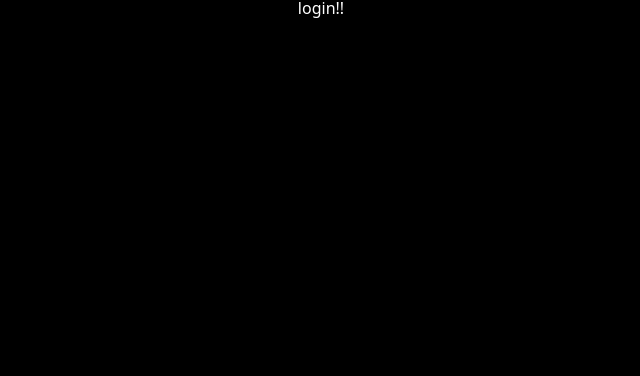
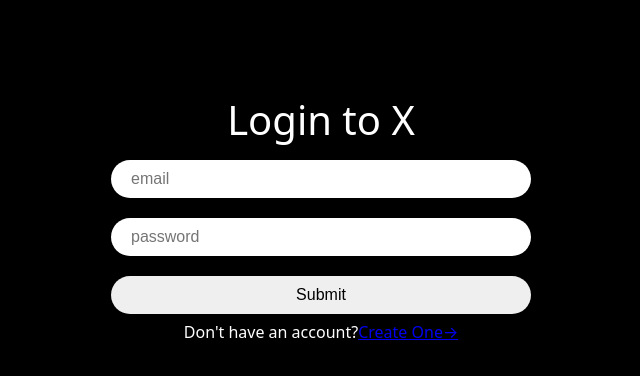
Before and after one commit to srchae/twitter-project, a React (Vite) app: page /login in a window 1280 px wide. Shown: the top 376 px of the page, without its empty margins (319-959 px from the left). Built offline with nearby package versions, Linux system fonts and the light colour scheme; the HTML template or start-up script is replaced by a standard one.

Commit message:
로그인 및 계정생성 페이지 라우팅 및 에러처리

```diff
--- a/src/App.tsx
+++ b/src/App.tsx
@@ -9,12 +9,14 @@
 import { useEffect, useState } from "react";
 import LoadingScreen from "./components/loading-screen";
 import { auth } from "./firebase";
+import ProtectedRoutes from "./components/protected-routes";
 
-// Layout이 먼저 렌더된 후 Home이 렌더
+// Layout이 먼저 렌더된 후 Home이 render
+// ProtectedRoutes의 children은 <Home/>과 <Profile/>이 될 수 있음
 const router = createBrowserRouter([
   {
     path: "/",
-    element: <Layout />,
+    element: <ProtectedRoutes><Layout /></ProtectedRoutes>,
     children: [
       {
         path: "",
--- /dev/null
+++ b/src/components/protected-routes.tsx
@@ -0,0 +1,16 @@
+import React from "react";
+import { auth } from "../firebase";
+import { Navigate } from "react-router";
+
+export default function ProtectedRoutes({children} : {children:React.ReactNode}) {
+    /* firebase(auth)에 user 정보를 요청 */
+    // currentUser : user의 로그인 여부를 알려줌
+    // 로그인 된 user의 값을 넘겨주거나, null 값을 return
+    const user = auth.currentUser;
+
+    // user가 로그인을 안 했을 경우는 Navigate를 통해 로그인 페이지(login.tsx)로 redirection!
+    if(user === null) {
+        return <Navigate to="/login"/>
+    }
+    return children;
+}
--- a/src/routes/create-account.tsx
+++ b/src/routes/create-account.tsx
@@ -3,6 +3,8 @@
 import styled from "styled-components";
 import { auth } from "../firebase";
 import { Navigate, useNavigate } from "react-router";
+import { FirebaseError } from "@firebase/util";
+import { Link } from "react-router-dom";
 
 const Wrapper = styled.div`
     height: 100%;
@@ -15,6 +17,7 @@
 
 const Form = styled.form`
     margin-top: 50px;
+    margin-bottom: 10px;
     display: flex;
     flex-direction: column;
     align-items: center;
@@ -43,6 +46,13 @@
 const Error = styled.span`
     font-weight: 600;
     color: tomato;
+`;
+
+const Switcher = styled.span`
+    margin-top: 20px,
+    a {
+        color: #1d9bf0;
+    }
 `;
 
 
@@ -74,7 +84,7 @@
     const onSubmit = async (e : React.FormEvent<HTMLFormElement>) => {
         // onSubmit 할 때 작동되는 이동 혹은 새로고침 막는 동작
         e.preventDefault();
-
+        setError("");
         // 로딩 중이거나 혹은 필수값(name, email, password)이 빈 값일 경우에는 해당 함수를 일찍 종료
         if (isLoading || name === "" || email === "" || password === "") return;
 
@@ -101,6 +111,11 @@
 
         } catch (e) {
             // 에러 처리를 위해 남겨둔 부분입니둥
+            // FirebaseError: Firebase: Error (auth/email-already-in-use).
+            // console.log(e)
+            if(e instanceof FirebaseError) {
+                setError(e.message);
+            }
         } finally {
             setLoading(false);
         }
@@ -108,12 +123,15 @@
         }
     return <Wrapper>
         <Form onSubmit={onSubmit}>
-            <Title>Join X</Title>
+            <Title>Join to X</Title>
             <Input onChange={onChange} name="name" value={name} placeholder="name" type="text" required/>
             <Input onChange={onChange} name="email" value={email} placeholder="email" type="email" required/>
             <Input onChange={onChange} name="password" value={password} placeholder="password" type="password" required/>
             <Input type="submit" value={isLoading ? "Loading..." : "Submit"}/>
         </Form>
-        {error !== "" ? <Error>form을 올바르게 입력해주세요.</Error> : null}
+        {error !== "" ? <Error>Firebase: Error (auth/email-already-in-use).</Error> : null}
+        <Switcher>
+            Already have an account? <Link to="/login">Login to&rarr;</Link>
+        </Switcher>
     </Wrapper>
 }
--- a/src/routes/home.tsx
+++ b/src/routes/home.tsx
@@ -1,7 +1,13 @@
+import { auth } from "../firebase"
 
 export default function Home() {
+    const Logout = () => {
+        auth.signOut();
+    }
     return (
-        <h1>여기는 home이다!</h1>
+        <h1>
+        <button onClick={Logout}>logout!!!</button>
+        </h1>
     )
 
 }
--- a/src/routes/login.tsx
+++ b/src/routes/login.tsx
@@ -1,7 +1,106 @@
+import { useState } from "react";
+import styled from "styled-components";
+import { FirebaseError } from "@firebase/util";
+import { useNavigate } from "react-router";
+import { signInWithEmailAndPassword } from "@firebase/auth";
+import { auth } from "../firebase";
+import { Link } from "react-router-dom";
+
+const Wrapper = styled.div`
+height: 100%;
+display: flex;
+flex-direction: column;
+align-items: center;
+width: 420px;
+padding: 50px 0px;
+`;
+
+const Form = styled.form`
+margin-top: 50px;
+margin-bottom: 10px;
+display: flex;
+flex-direction: column;
+align-items: center;
+gap: 20px;
+width: 100%;
+`;
+
+const Title = styled.h1`
+font-size: 40px;
+`;
+
+const Input = styled.input`
+padding: 10px 20px;
+border-radius: 50px;
+border: none;
+width: 100%;
+font-size: 16px;
+&[type="submit"] {
+cursor: pointer;
+&:hover {
+opacity: 0.8;
+}
+}
+`;
+
+const Error = styled.span`
+font-weight: 600;
+color: tomato;
+`;
+
+const Switcher = styled.span`
+    margin-top: 20px,
+    a {
+        color: #1d9bf0;
+    }
+`;
+
+
 export default function Login() {
-    return (
-        <>
-            <h1>login!!</h1>
-        </>
-    )
+    const [isLoading, setLoading] = useState(false);
+    const [email, setEmail] = useState("");
+    const [password, setPassword] = useState("");
+    const [error, setError] = useState("");
+
+    const navigate = useNavigate();
+    const onChange = (e : React.ChangeEvent<HTMLInputElement>) => {
+        const {target : { name, value }} = e;
+        if (name === "email") {
+            setEmail(value);
+        } else if (name === "password") {
+            setPassword(value);
+        }
+
+    }
+    const onSubmit = async (e : React.FormEvent<HTMLFormElement>) => {
+        e.preventDefault();
+        setError("");
+        await signInWithEmailAndPassword(auth, email, password);
+        if (isLoading || email === "" || password === "") return;
+
+        try {
+            setLoading(true);
+
+            navigate("/");
+
+        } catch (e) {
+            if(e instanceof FirebaseError) {
+                setError(e.message);
+            }
+        } finally {
+            setLoading(false);
+        }
+    }
+    return <Wrapper>
+        <Form onSubmit={onSubmit}>
+            <Title>Login to X</Title>
+            <Input onChange={onChange} name="email" value={email} placeholder="email" type="email" required/>
+            <Input onChange={onChange} name="password" value={password} placeholder="password" type="password" required/>
+            <Input type="submit" value={isLoading ? "Loading..." : "Submit"}/>
+        </Form>
+        {error !== "" ? <Error>Firebase: Error (auth/email-already-in-use).</Error> : null}
+        <Switcher>
+            Don't have an account?<Link to="/create-account">Create One&rarr;</Link>
+        </Switcher>
+    </Wrapper>
 }
```
Lines whose indentation alone changed are shown as unchanged.
